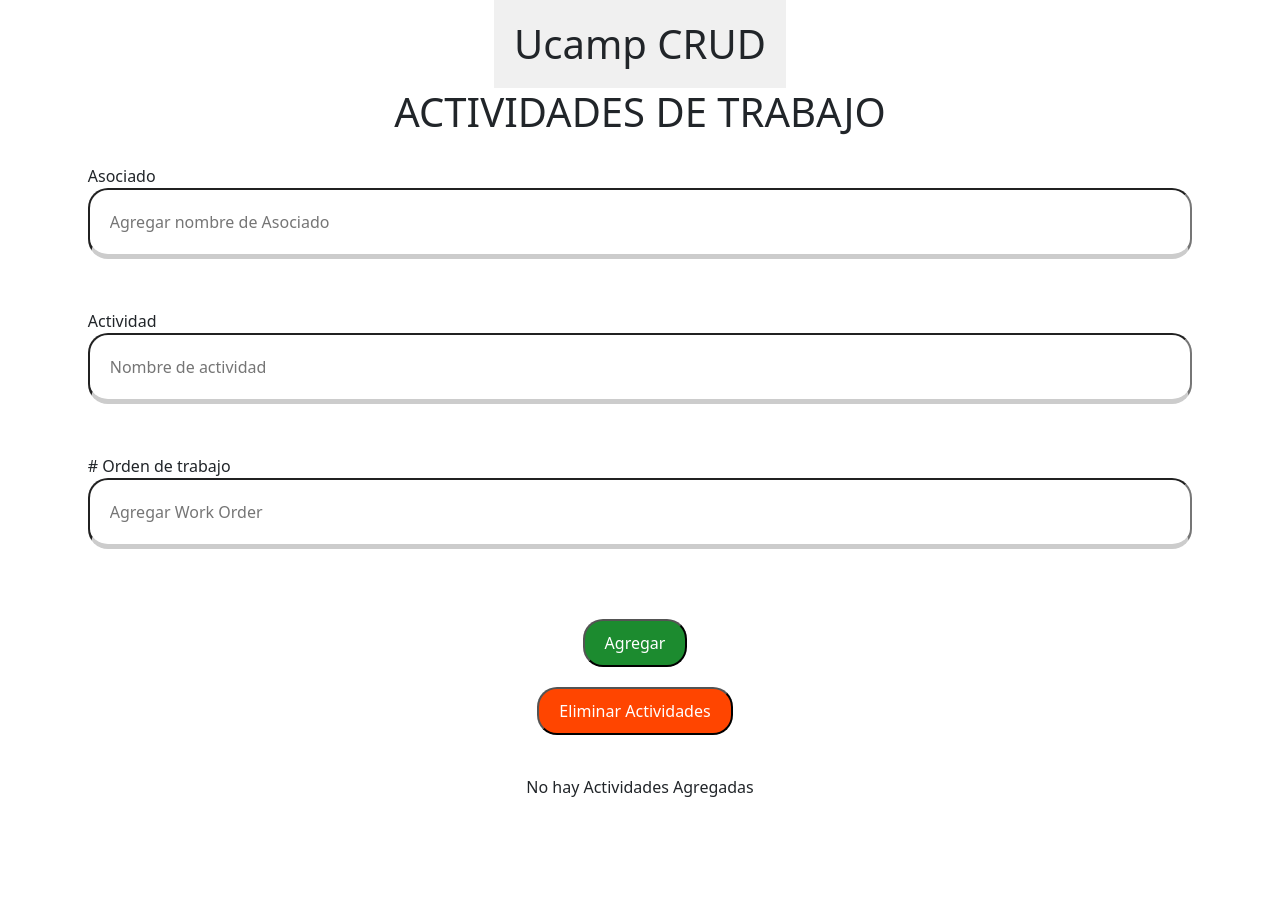
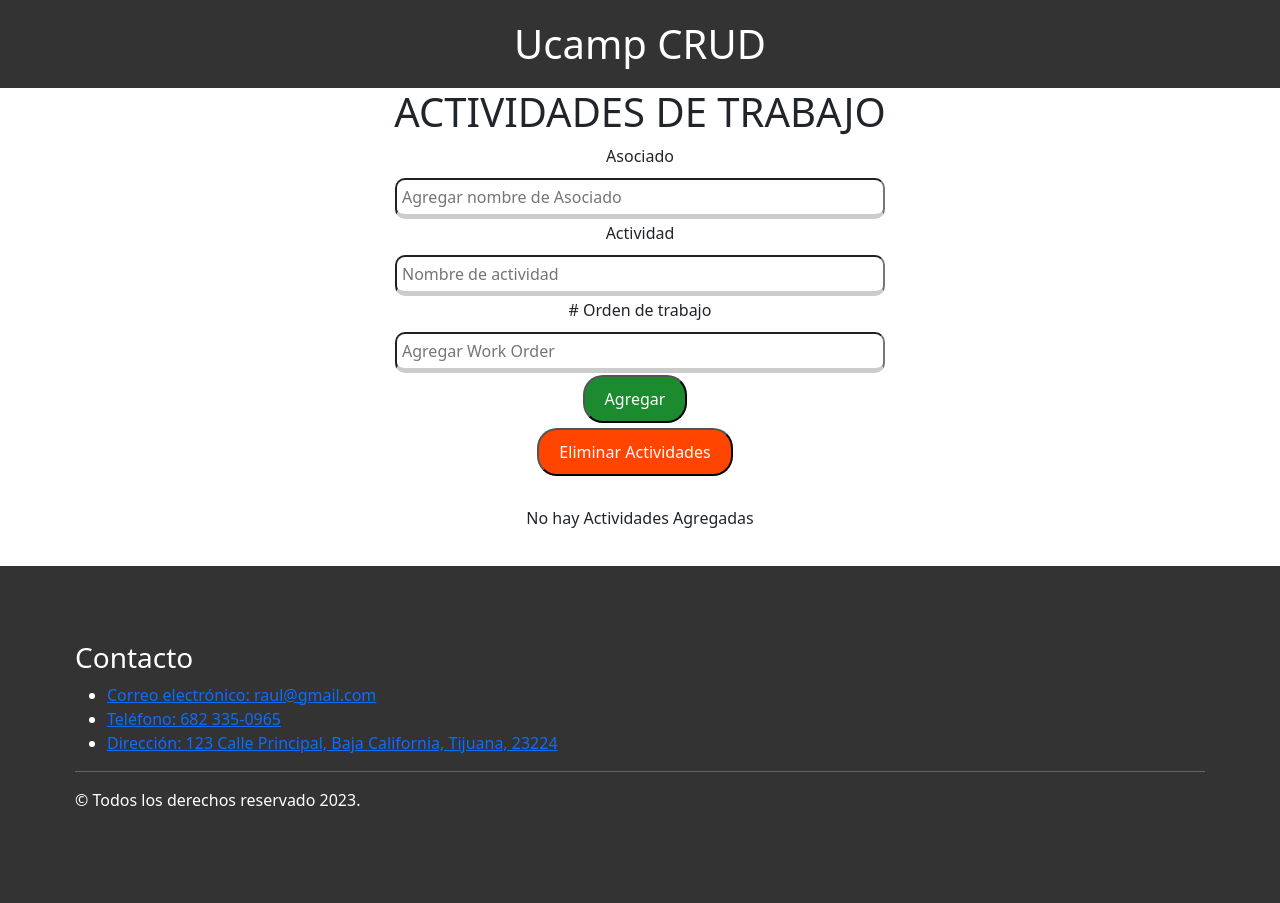
Before and after one commit to Aguas7x/Unidad_2_CRUD, a plain HTML site: page index.html in a window 1280 px wide. Before the commit the page ends 835 px from the top, so only its background shows below. Drawn offline with nearby package versions, Linux system fonts and the light colour scheme; files that its build step writes are made by us from their sources.

Commit message:
Se agregan media requeries y se ajustan paddings

```diff
--- a/index.html
+++ b/index.html
@@ -5,7 +5,9 @@
     <meta http-equiv="X-UA-Compatible" content="IE=edge">
     <meta name="viewport" content="width=device-width, initial-scale=1.0">
     <link rel="stylesheet" href="./src/css/index.css">
+    <link rel="preconnect" href="https://fonts.googleapis.com"><link rel="preconnect" href="https://fonts.gstatic.com" crossorigin><link href="https://fonts.googleapis.com/css2?family=Montserrat:wght@200;500&display=swap" rel="stylesheet">
     <title>Actividades Trabajo</title>
+
 
     <!-- Normalize -->
     <link rel="stylesheet" href="https://cdnjs.cloudflare.com/ajax/libs/normalize/8.0.1/normalize.min.css" integrity="sha512-NhSC1YmyruXifcj/KFRWoC561YpHpc5Jtzgvbuzx5VozKpWvQ+4nXhPdFgmx8xqexRcpAglTj9sIBWINXa8x5w==" crossorigin="anonymous" referrerpolicy="no-referrer" />
@@ -37,6 +39,23 @@
     <div id="content">
 
     </div>
+
+    <footer>
+        <div>
+            <div>
+                <div>
+                    <h3>Contacto</h3>
+                    <ul>
+                        <li><a href="#">Correo electrónico: raul@gmail.com</a></li>
+                        <li><a href="#">Teléfono: 682 335-0965</a></li>
+                        <li><a href="#">Dirección: 123 Calle Principal, Baja California, Tijuana, 23224</a></li>
+                    </ul>
+                </div>
+            </div>
+            <hr>
+            <p>© Todos los derechos reservado 2023.</p>
+        </div>
+    </footer>
     <script src="./src/js/index.js"></script>
 </body>
 </html>
--- a/src/css/index.css
+++ b/src/css/index.css
@@ -9,63 +9,89 @@ body {
   flex-direction: column;
   justify-content: center;
   align-items: center;
-}
+  height: auto;
 
-header{
-    background-color: #f0f0f0;
 }
 
 .head {
-    background-color: #f0f0f0;
+  background-color: #333;
+  color: #fff;
   padding: 20px;
+  text-align: center;
+  width: 100%;
+}
 
+h1{
+    text-align: center;
 }
 
 .titulo {
   margin: 0;
 }
 
+footer {
+  background-color: #333;
+  color: #fff;
+  padding: 75px;
+  position:relative;
+  bottom: 0;
+  width: 100%;
+}
+
 form {
   display: flex;
-    flex-wrap: wrap;
-    margin: 20px 0;
+  flex-direction: column;
+  justify-content: center;
+  align-items: center;
+}
+
+label, input {
+  margin-bottom: 10px;
+}
+
+input[type="text"] {
+    padding: 5px;
+    border-radius: 10px;
+    border-top-right-radius: 5px solid #ccc; ;
+    border-bottom: 5px solid #ccc;
+    margin-bottom: 2px;
+    width: 200%;
+}
+
+button {
+    margin-bottom: 10px;
+    padding: 10px 20px;
+    background-color: #0a0a08;
+    color: #fff;
+    margin-right: 10px;
+    border-radius: 20px;
 
 }
 
-label {
-    width: 50%;
+#content div button{
+    border-radius: 20px;
+    margin-right: 10px;
 }
 
-input[type="text"] {
-    padding: 20px;
-    /* border: none; */
-    border-radius: 20px;
-    border-top-right-radius: 5px solid #ccc; ;
-    border-bottom: 5px solid #ccc;
-    margin-bottom: 50px;
-    width: 100%;
+#content div button:hover{
+    background-color: var(--color-secondary);
+    cursor: pointer;
+    color: rgb(57, 70, 67);
+    scale: 1.05;
 }
 
-button {
-    padding: 10px 20px;
-    background-color: #0f0f0b;
-    color: #fff;
-    /* border: none; */
-    margin-right: 10px;
-    margin-bottom: 20px;
-    border-radius: 20px;
-}
 
 button:hover{
     background-color: var(--color-secondary);
     cursor: pointer;
-    color: rgb(120, 115, 185);
+    color: rgb(74, 216, 192);
     scale: 1.1;
 }
 
 #add {
     background-color: #1c8b2f;
     border-radius: 20px;
+    margin-bottom: 5px;
 
 
 }
@@ -82,5 +108,49 @@ button:hover{
 }
 
 #content {
+  display: flex;
+  flex-wrap: wrap;
+  justify-content: center;
+  align-items: center;
   margin: 20px 0;
+  gap: 10px;
+  display: flex;
+  flex-direction: column;
 }
+
+/* Media queries */
+@media screen and (max-width: 992px) {
+    h1 {
+      font-size: 24px;
+    }
+
+    input {
+      width: 80%;
+    }
+
+    button {
+      margin-top: 10px;
+    }
+
+    #content{
+        display: flex;
+        flex-direction: column;
+
+
+    }
+  }
+
+  @media screen and (max-width: 768px) {
+    h1 {
+      font-size: 20px;
+    }
+
+    input {
+      width: 90%;
+    }
+
+    button {
+      margin-top: 10px;
+      padding: 5px;
+    }
+  }
```
Lines whose indentation alone changed are shown as unchanged.
